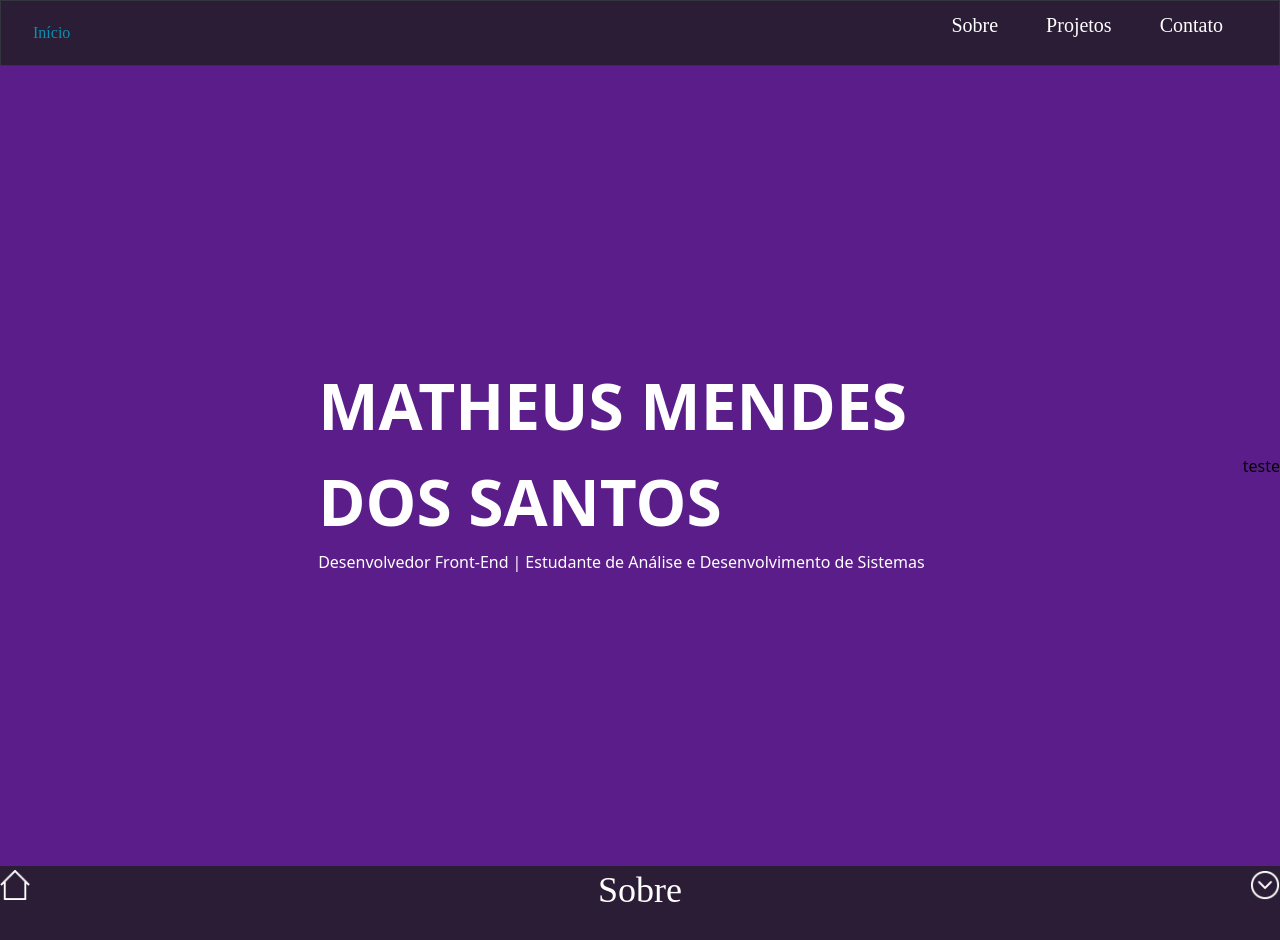
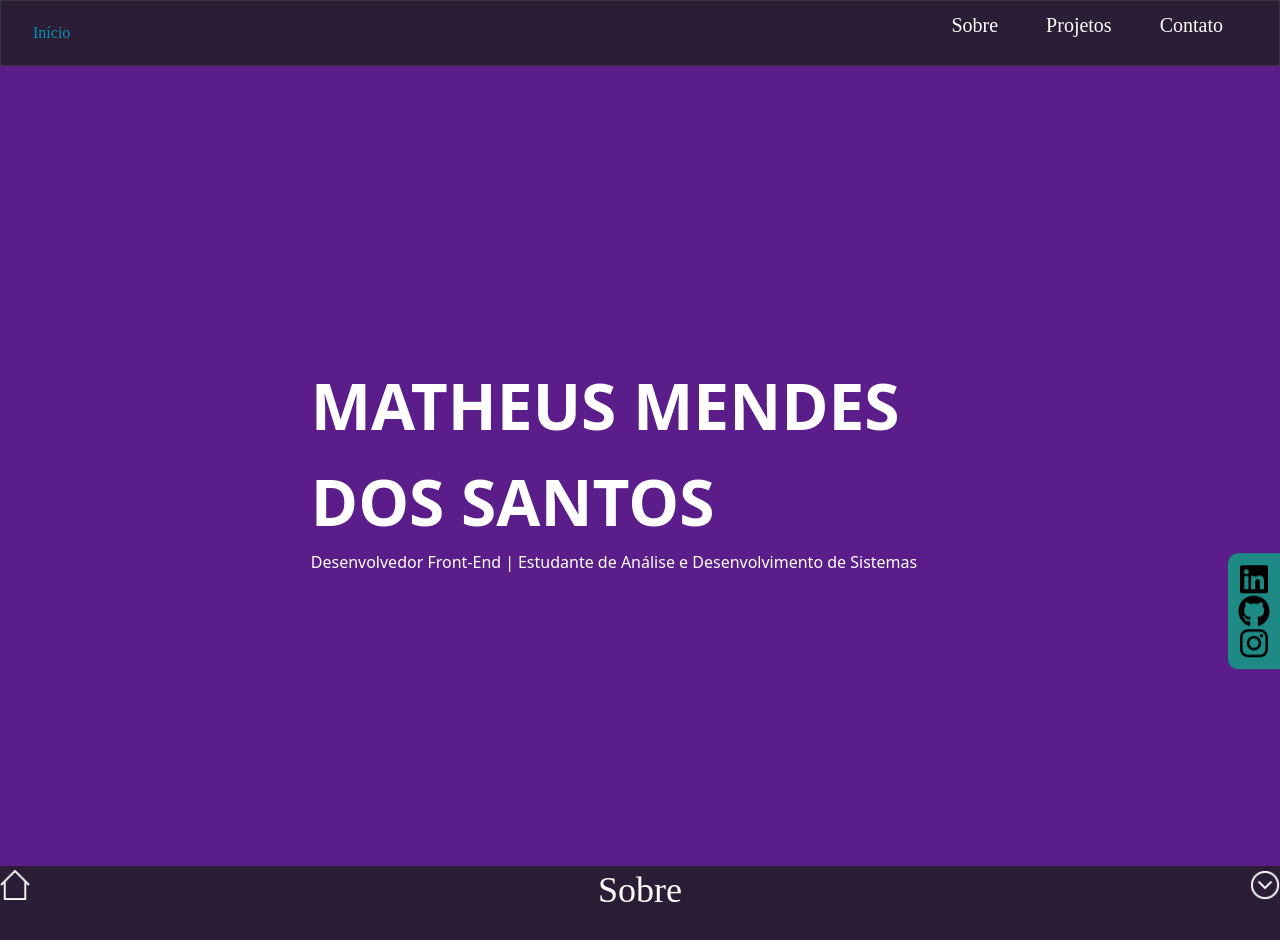
Before and after one commit to matheusmendesds/portfolio, a Next.js app: page / in a window 1280 px wide. Shown: the top 940 px of the page. Built offline with nearby package versions, Linux system fonts and the light colour scheme; a web font is replaced by a local one.

Commit message:
criação dos icones laterais

```diff
--- a/package.json
+++ b/package.json
@@ -12,10 +12,12 @@
     "next": "14.0.4",
     "react": "^18",
     "react-dom": "^18",
+    "react-icons": "^5.0.1",
     "react-router-dom": "^6.21.2",
     "scrollreveal": "^4.0.9"
   },
   "devDependencies": {
+    "@iconify/react": "^4.1.1",
     "@types/node": "^20",
     "@types/react": "^18",
     "@types/react-dom": "^18",
--- a/src/components/layout/Socials.module.css
+++ /dev/null
@@ -1,3 +0,0 @@
-.section_socials {
-    color: white;
-}
--- a/src/components/layout/Socials.tsx
+++ b/src/components/layout/Socials.tsx
@@ -1,9 +1,21 @@
-import "@/components/layout/Socials.module.css"
+import { FaGithub, FaInstagram, FaLinkedin} from "react-icons/fa"
 
-export default function Socials(){
+export default function Socials() {
+    const stopMove=(()=>{
+        const divsocial = document.querySelector('#social-section') as HTMLDivElement
+        divsocial.style.animationPlayState='paused'
+    })
+
+    const continueMove=(()=>{
+        const divsocial = document.querySelector('#social-section') as HTMLDivElement
+        divsocial.style.animationPlayState='running'
+    })
+
     return (
-        <div className="section_socials">
-            <p>teste</p>
+        <div onMouseEnter={stopMove} onMouseLeave={continueMove} id="social-section" className="socials bg-azulClaro">
+            <a href="https://www.linkedin.com/in/matheus-mendes-13b548192/" target="_blank"><FaLinkedin size="2em" color="black" className="icon"/></a>
+            <a href="https://github.com/matheusmendesds" target="_blank" ><FaGithub size="2em" color="black" className="icon"/></a>
+            <a href="https://www.instagram.com/mendesmatheus30/?next=%2F" target="_blank" ><FaInstagram size="2em" color="black" className="icon"/></a>
         </div>
     )
 }
--- a/src/pages/Inicio/Inicio.tsx
+++ b/src/pages/Inicio/Inicio.tsx
@@ -1,9 +1,6 @@
-import Image from "next/image"
 import Socials from "@/components/layout/Socials"
 
 export default function Inicio(){
-
-
     return (
         <div id="inicio"  className="h-screen bg-roxoPrincipal flex justify-center" >
             <section className="card_info font-Roboto text-white ">
--- a/src/styles/globals.css
+++ b/src/styles/globals.css
@@ -46,8 +46,24 @@ body{
   font-weight: 600;
 }
 
-.section_socials {
-  display: flex;
+.socials {
   align-items: flex-end;
-  align-self: center;
+  height: fit-content;
+  padding: 10px;
+  border-radius: 10px 0px 0px 10px;
+  animation: icons_move 6s infinite alternate;
 }
+
+@keyframes icons_move{
+  0% {
+    transform: translateY(20%);
+  }
+
+  100% {
+    transform: translateY(420%);
+  }
+}
+
+.icon :hover {
+  color: rgba(0, 0, 0, 0.568);
+}
```
Also changed, not shown: 1 other file (tests, documents, lock files or other folders).
